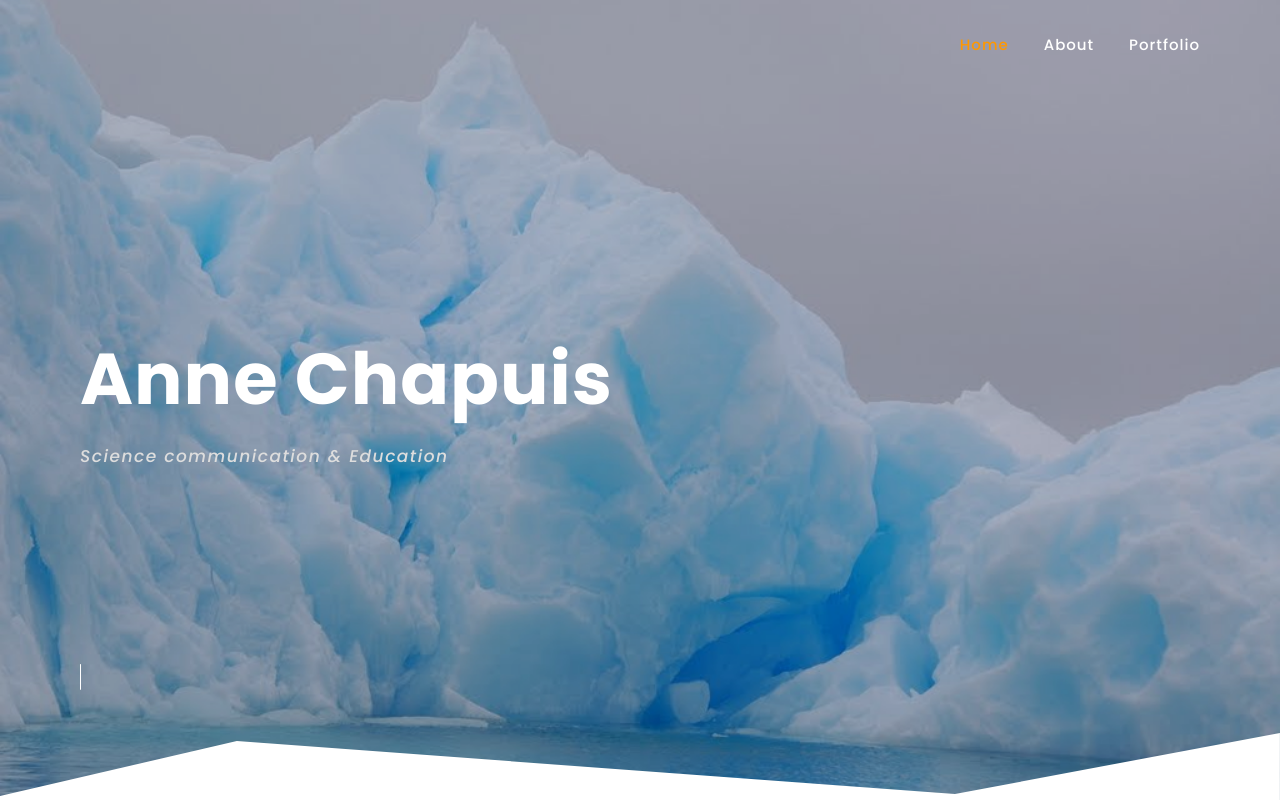
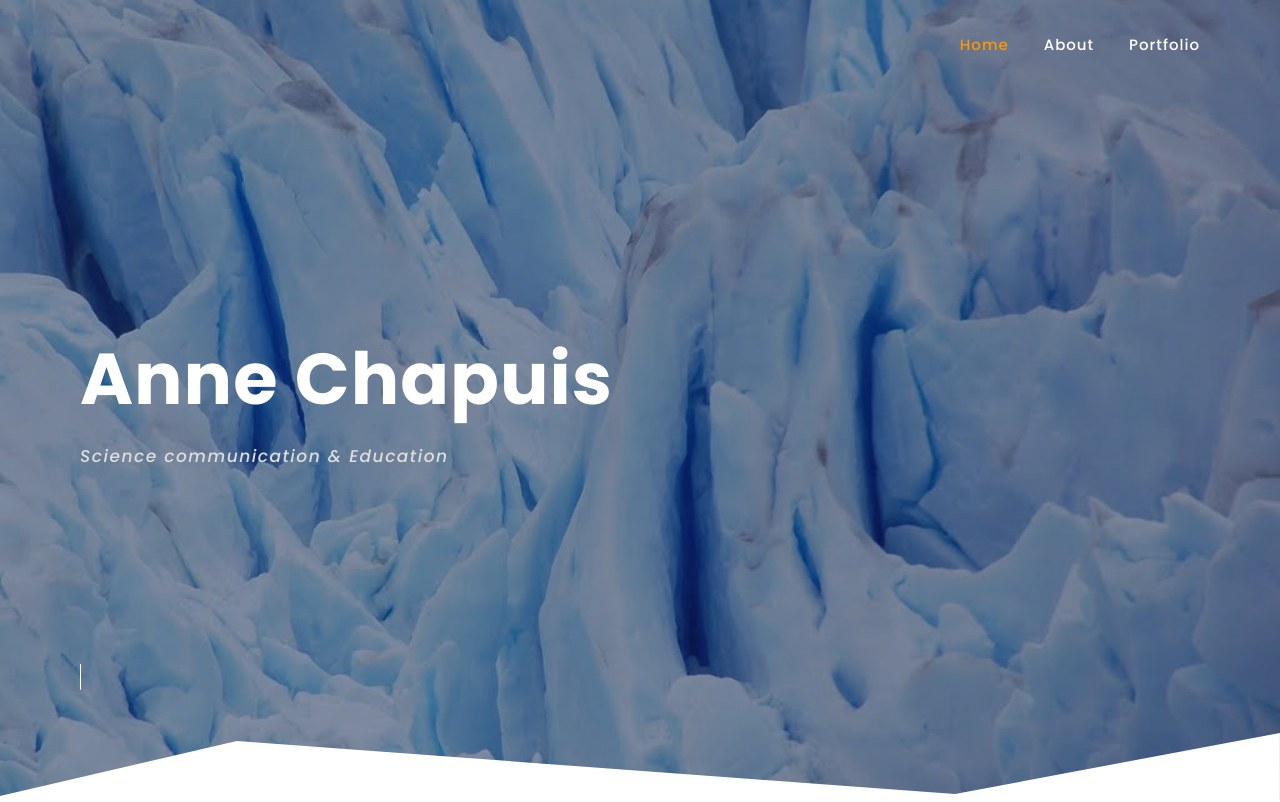
Before and after one commit to chapuann/Portfolio_Chapuis_Anne, a plain HTML site: page index.html in a window 1280 px wide. Shown: the top 802 px of the page. Drawn offline with Linux system fonts and the light colour scheme; no server answers.

Commit message:
Update index.html

```diff
--- a/index.html
+++ b/index.html
@@ -118,7 +118,7 @@
 	<!-- HERO -->
 	<div class="grax_tm_hero creative" id="home">
 		<div class="bg">
-			<div class="image" data-img-url="img/slider/DSC_0403.JPG"></div>
+			<div class="image" data-img-url="img/slider/port1.JPG"></div>
 			<div class="overlay"></div>
 		</div>
 		<div class="content">
```
